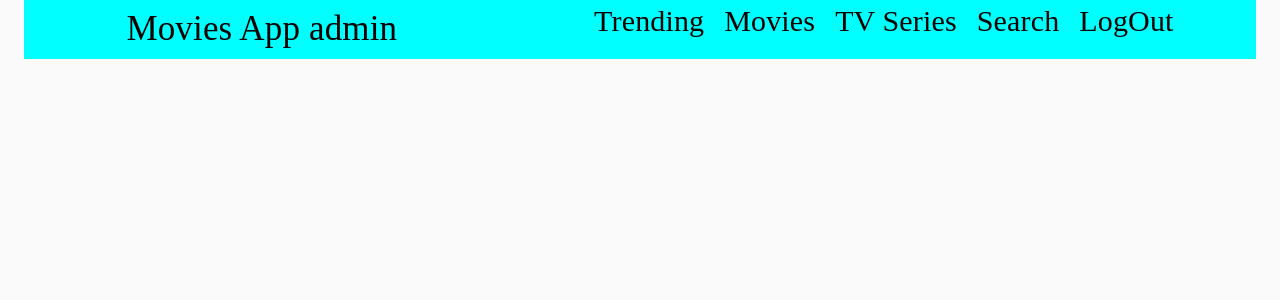
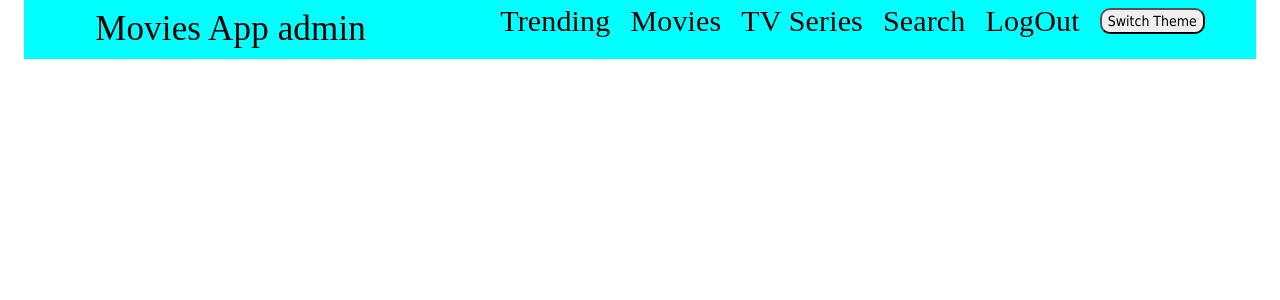
Before and after one commit to AndreyXa/diplom_project, a React (Create React App) app: page / in a window 1280 px wide. Both pictures are taken after a click on the button "LOGIN IN". Shown: the top 300 px of the page. Built offline with nearby package versions, Linux system fonts and the light colour scheme; data requests are answered from the project's data file.

Commit message:
create Theme

```diff
--- a/package.json
+++ b/package.json
@@ -19,6 +19,7 @@
     "react-dom": "^17.0.2",
     "react-router-dom": "^5.3.0",
     "react-scripts": "4.0.3",
+    "styled-components": "^5.3.1",
     "web-vitals": "^1.1.2"
   },
   "scripts": {
--- a/src/App.jsx
+++ b/src/App.jsx
@@ -1,4 +1,4 @@
-import React, {useState} from 'react';
+import React from 'react';
 import {BrowserRouter} from "react-router-dom";
 import {Container} from "@mui/material";
 import {UseRouter} from "./route/UseRouter";
--- a/src/Components/Header/Header.jsx
+++ b/src/Components/Header/Header.jsx
@@ -1,11 +1,20 @@
-import React from 'react';
+import React, {useState} from 'react';
 import {Link} from "react-router-dom";
 import styled from './Header.module.css';
+import {ThemeProvider} from "styled-components";
+import {darkTheme, lightTheme} from "../Theme/theme";
+import {GlobalStyles} from "../Theme/globalStyles";
 
 export const Header = ({user}) => {
 
+    const [theme, setTheme] = useState('light');
+    const themeToggler = () => {
+        theme === 'light' ? setTheme('dark') : setTheme('light')
+    };
+
     return (
-        <>
+        <ThemeProvider theme={theme === 'light' ? lightTheme : darkTheme}>
+            <GlobalStyles/>
             <nav className={styled.navbar}>
                 <div className={styled.navbarTitle}>
                     <span className={styled.navbarTextTitle}>Movies App {user}</span>
@@ -42,8 +51,11 @@
                             to="/logout">LogOut
                         </Link>
                     </li>
+                    <li className={styled.navbarItem}>
+                        <button className={styled.buttonClick} onClick={themeToggler}>Switch Theme</button>
+                    </li>
                 </ul>
             </nav>
-        </>
+        </ThemeProvider>
     );
 };
--- a/src/Components/Header/Header.module.css
+++ b/src/Components/Header/Header.module.css
@@ -4,11 +4,14 @@
     display: flex;
     justify-content: space-around;
     align-items: center;
+    flex-wrap: wrap;
     background-color: aqua;
 }
 
 .navbarList {
     display: flex;
+    align-items: center;
+    flex-wrap: wrap;
 }
 
 .navbarItem {
@@ -36,3 +39,7 @@
     font-family: Ubuntu sans-serif;
     text-decoration: none;
 }
+
+.buttonClick {
+    border-radius: 10px;
+}
--- /dev/null
+++ b/src/Components/Theme/globalStyles.js
@@ -0,0 +1,11 @@
+import {createGlobalStyle} from "styled-components";
+
+
+export const GlobalStyles = createGlobalStyle`
+  body {
+    background: ${({theme}) => theme.body};
+    color: ${({theme}) => theme.text};
+    font-family: Tahoma, Helvetica, Arial, Roboto, sans-serif;
+    transition: all 0.50s linear;
+  }
+`
--- /dev/null
+++ b/src/Components/Theme/theme.js
@@ -0,0 +1,13 @@
+export const lightTheme = {
+    body: "#fff",
+    text: "#363537",
+    toggleBorder: "#fff",
+    background: "#363537"
+}
+
+export const darkTheme = {
+    body: "#363537",
+    text: "#FAFAFA",
+    toggleBorder: "#6B8096",
+    background: "#999"
+}
--- a/src/context/context.js
+++ b/src/context/context.js
@@ -1,3 +1,3 @@
 import {createContext} from "react";
 
-export const ContentContext = createContext();
+export const ThemeContext = createContext();
--- a/src/route/UseRouter.jsx
+++ b/src/route/UseRouter.jsx
@@ -9,11 +9,10 @@
 import {LoginOut} from "../Components/LoginOut/LoginOut";
 
 
+
 export const UseRouter = () => {
     const [user, setUser] = useState(null);
     const [auth, setAuth] = useState(true);
-
-
     console.log(user);
     if (user === null) {
         return (
```
Also changed, not shown: 1 other file (tests, documents, lock files or other folders).
